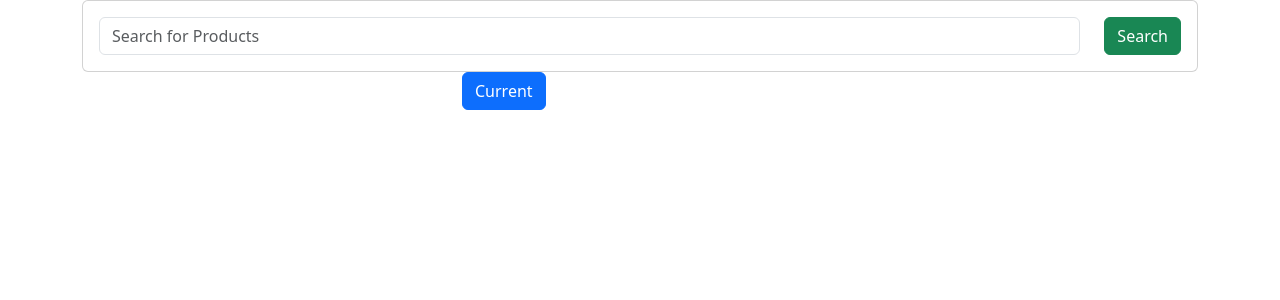
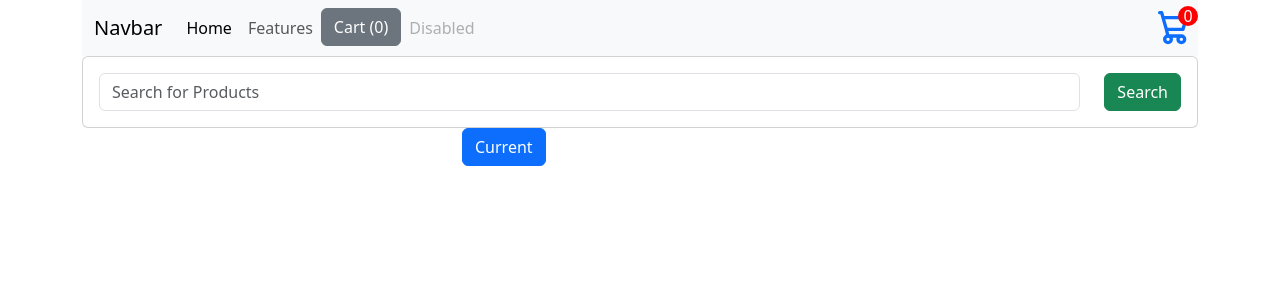
Before and after one commit to prateekkumaroriginal/Forsale_project, a Django app: page / in a window 1280 px wide. Shown: the top 300 px of the page. Run offline with Django 4.2, Linux system fonts and the light colour scheme; data that the repository does not hold is empty.

Commit message:
Create an empty cart page

```diff
--- /dev/null
+++ b/forsale_project/shop/q.py
@@ -0,0 +1,2 @@
+p = [1]
+print(p.__sizeof__())
--- a/forsale_project/shop/static/shop/style.css
+++ b/forsale_project/shop/static/shop/style.css
@@ -11,3 +11,33 @@
 .card-title{
     font-weight: 900;
 }
+
+svg{
+    width: 30px;
+}
+
+.icon-cart{
+    position: relative;
+}
+
+.icon-cart a{
+    padding: 10px 10px 15px;
+}
+
+.icon-cart a:visited{
+    color: black;
+}
+
+.icon-cart span{
+    position: absolute;
+    background-color: red;
+    width: 20px;
+    height: 20px;
+    display: flex;
+    justify-content: center;
+    align-items: center;
+    border-radius: 50%;
+    color: #fff;
+    top: -15%;
+    right: 0;
+}
--- a/forsale_project/shop/templates/shop/index.html
+++ b/forsale_project/shop/templates/shop/index.html
@@ -21,6 +21,51 @@
 
         <div class="row">
             <div class="col-md-12">
+
+                <nav class="navbar navbar-expand-lg bg-body-tertiary">
+                    <div class="container-fluid">
+                        <a class="navbar-brand" href="#">Navbar</a>
+                        <button class="navbar-toggler" type="button" data-bs-toggle="collapse"
+                            data-bs-target="#navbarNav" aria-controls="navbarNav" aria-expanded="false"
+                            aria-label="Toggle navigation">
+                            <span class="navbar-toggler-icon"></span>
+                        </button>
+                        <div class="collapse navbar-collapse" id="navbarNav">
+                            <ul class="navbar-nav">
+                                <li class="nav-item">
+                                    <a class="nav-link active" aria-current="page" href="#">Home</a>
+                                </li>
+                                <li class="nav-item">
+                                    <a class="nav-link" href="#">Features</a>
+                                </li>
+                                <li class="nav-item">
+                                    <button id="cart-link" type="button" class="btn btn-secondary"
+                                        data-bs-toggle="popover" data-bs-trigger="focus"
+                                        data-bs-title="Dismissible popover"
+                                        data-bs-content="It's very engaging. Right?">
+                                        Cart
+                                    </button>
+                                </li>
+                                <li class="nav-item">
+                                    <a class="nav-link disabled" aria-disabled="true">Disabled</a>
+                                </li>
+                            </ul>
+                        </div>
+                    </div>
+                    <div class="icon-cart">
+                        <a href={% url "cart" %}>
+                            <svg aria-hidden="true" xmlns="http://www.w3.org/2000/svg" fill="none" viewBox="0 0 18 20">
+                            <path stroke="currentColor" stroke-linecap="round" stroke-linejoin="round" stroke-width="2" d="M6 15a2 2 0 1 0 0 4 2 2 0 0 0 0-4Zm0 0h8m-8 0-1-4m9 4a2 2 0 1 0 0 4 2 2 0 0 0 0-4Zm-9-4h10l2-7H3m2 7L3 4m0 0-.792-3H1"/>
+                            </svg>
+                        </a>
+                        <span>0</span>
+                    </div>
+                </nav>
+            </div>
+        </div>
+
+        <div class="row">
+            <div class="col-md-12">
                 <form class="card card-sm">
                     <div class="card-body row no-gytters align-items-center">
                         <div class="col">
@@ -41,7 +86,7 @@
                 <div class="card">
                     <img src={{product.image}} alt="" class="card-img-top">
                     <div class="card-body">
-                        <div class="card-title">
+                        <div id="prod-name-{{product.id}}" class="card-title">
                             {{product.title}}
                         </div>
                         <div class="card-text">
@@ -80,13 +125,17 @@
         </div>
     </div>
 
-</body>
     <script type="text/javascript">
+
         if (localStorage.getItem('cart') == null) {
             var cart = {};
+            document.getElementById('cart-link').innerHTML = "Cart (0)"
         }
         else {
             var cart = JSON.parse(localStorage.getItem('cart'));
+            document.getElementById('cart-link').innerHTML = "Cart (" + Object.values(cart).reduce((accumulator, currentValue) => {
+                return accumulator + currentValue;
+            }, 0) + ")"
         }
         $('.atc').on('click', (event) => {
             item_id = event.target.id.toString();
@@ -97,8 +146,43 @@
                 cart[item_id] = 1;
             }
             localStorage.setItem('cart', JSON.stringify(cart));
+            let nr_cart_items = Object.values(cart).reduce((accumulator, currentValue) => {
+                return accumulator + currentValue;
+            }, 0);
+
+            document.getElementById('cart-link').innerHTML = "Cart (" + nr_cart_items + ")"
+
+            displayCart(cart)
         });
+
+        var cartString = ""
+
+        function displayCart(cart) {
+            cartString = "";
+            let index = 1
+            for (let item in cart) {
+                cartString += document.getElementById('prod-name-' + item).innerHTML + " --> " + cart[item]
+                index += 1
+            }
+            document.getElementById("cart-link").setAttribute('data-bs-content', cartString);
+        }
+
+        // popover code
+        $(function () {
+            $('[data-bs-toggle="popover"]').popover({
+                html: true,
+                title: '<h4>Your Cart</h4>',
+                content: function () {
+                    return cartString
+                }
+            });
+        });
+
+
+
 
     </script>
 
+</body>
+
 </html>
--- a/forsale_project/shop/urls.py
+++ b/forsale_project/shop/urls.py
@@ -4,4 +4,5 @@ from . import views
 urlpatterns = [
     path('', views.index, name='index'),
     path('<int:product_id>/', views.detail, name='detail'),
+    path('cart/', views.cart, name='cart'),
 ]
--- a/forsale_project/shop/views.py
+++ b/forsale_project/shop/views.py
@@ -22,3 +22,7 @@ def index(request):
 def detail(request, product_id):
     product_object = Product.objects.get(id=product_id)
     return render(request, 'shop/product_detail.html', {'product_object': product_object})
+
+
+def cart(request):
+    return render(request, 'shop/cart.html')
```
Also changed, not shown: forsale_project/shop/static/shop/cart.css (added), forsale_project/shop/static/shop/cart.js (added), forsale_project/shop/templates/shop/cart.html (added). Lines whose indentation alone changed are shown as unchanged.
